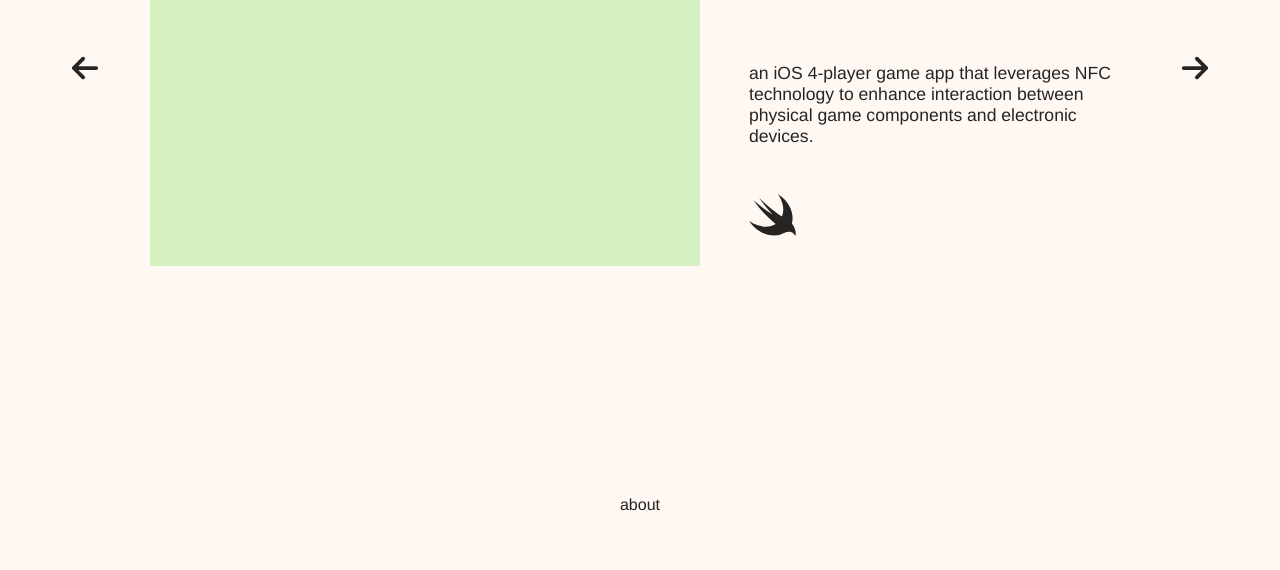
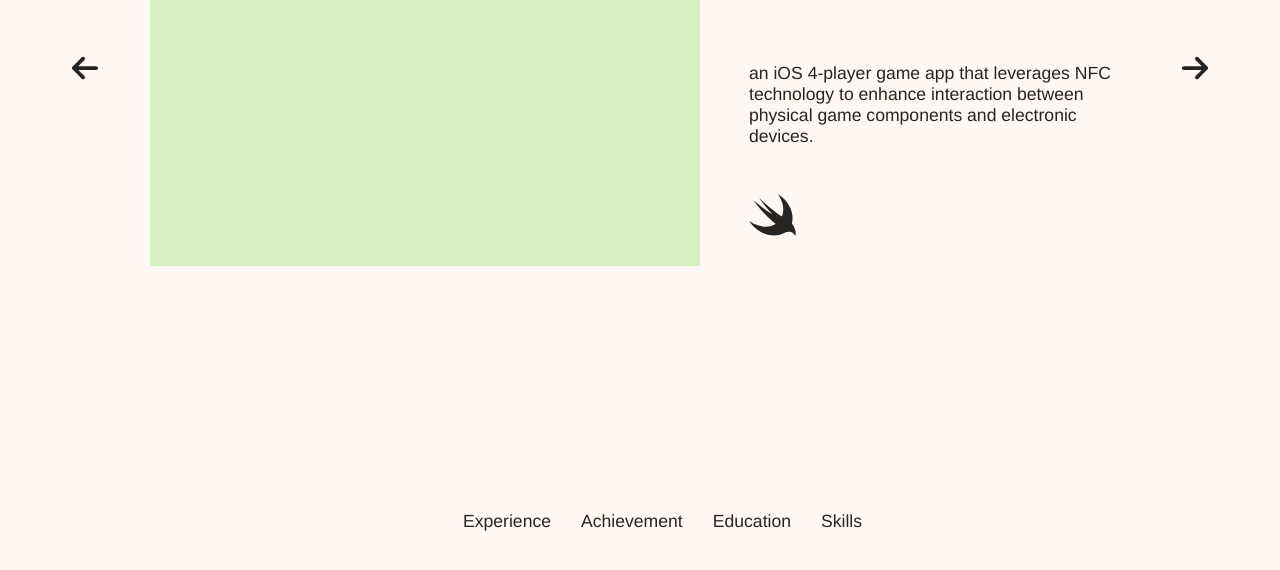
Before and after one commit to shaniashn/shaniashn.github.io, a Vue app: page / in a window 1280 px wide. Shown: the part 1244-1814 px from the top of the page. Before the commit the page ends 1758 px from the top, so only its background shows below. Built offline with nearby package versions, Linux system fonts and the light colour scheme.

Commit message:
Update AboutPage.vue

```diff
--- a/src/components/AboutPage.vue
+++ b/src/components/AboutPage.vue
@@ -1,9 +1,57 @@
 <template>
-  <div class="bar">about</div>
+  <section class="about">
+    <div class="about-bar">
+    <ul>
+      <li v-for="(category, index) in categories" :key="index">{{ category }}</li>
+    </ul>
+  </div>
+  </section>
+
 </template>
 
 <script>
 export default {
-  name: 'AboutPage'
+  name: 'AboutPage',
+  data(){
+    return {
+      categories: ['Experience', 'Achievement', 'Education', 'Skills'],
+    }
+  }
 }
 </script>
+
+<style>
+.about {
+  height: 100vh;
+}
+
+.about-bar {
+  display: flex;
+  justify-content: center;
+  height: 50px;
+  position: relative;
+  margin-bottom: 50px;
+}
+
+.about-bar ul {
+  display: flex;
+  justify-content: space-between;
+  width: 30%;
+  height: 100%;;
+  position: absolute;
+}
+
+.about-bar ul li {
+  font-size: 1.1rem;
+  display: flex;
+  align-items: center;
+  padding: 0 15px;
+  height: 100%;
+  font-weight: 500;
+}
+
+.about-bar ul li:hover {
+  background-color: var(--pink-color);
+  cursor: default;
+}
+</style>
```
